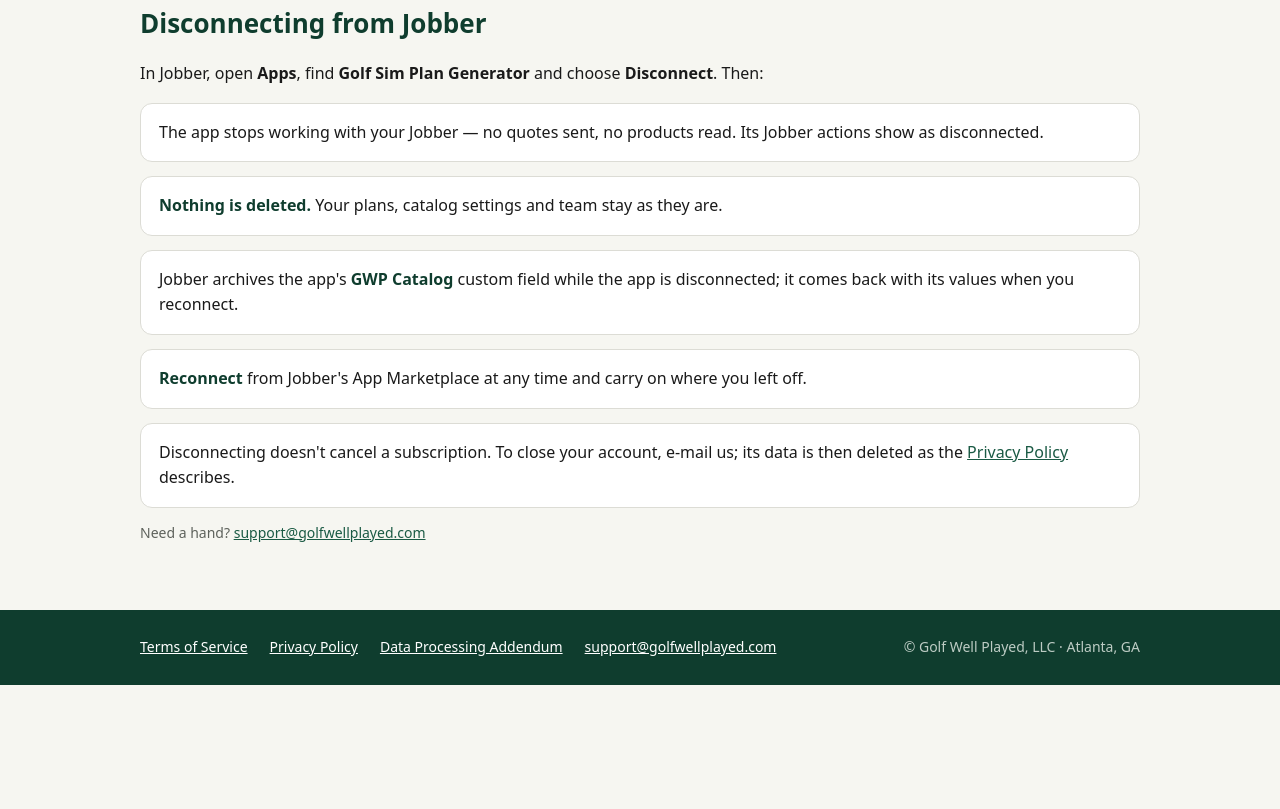
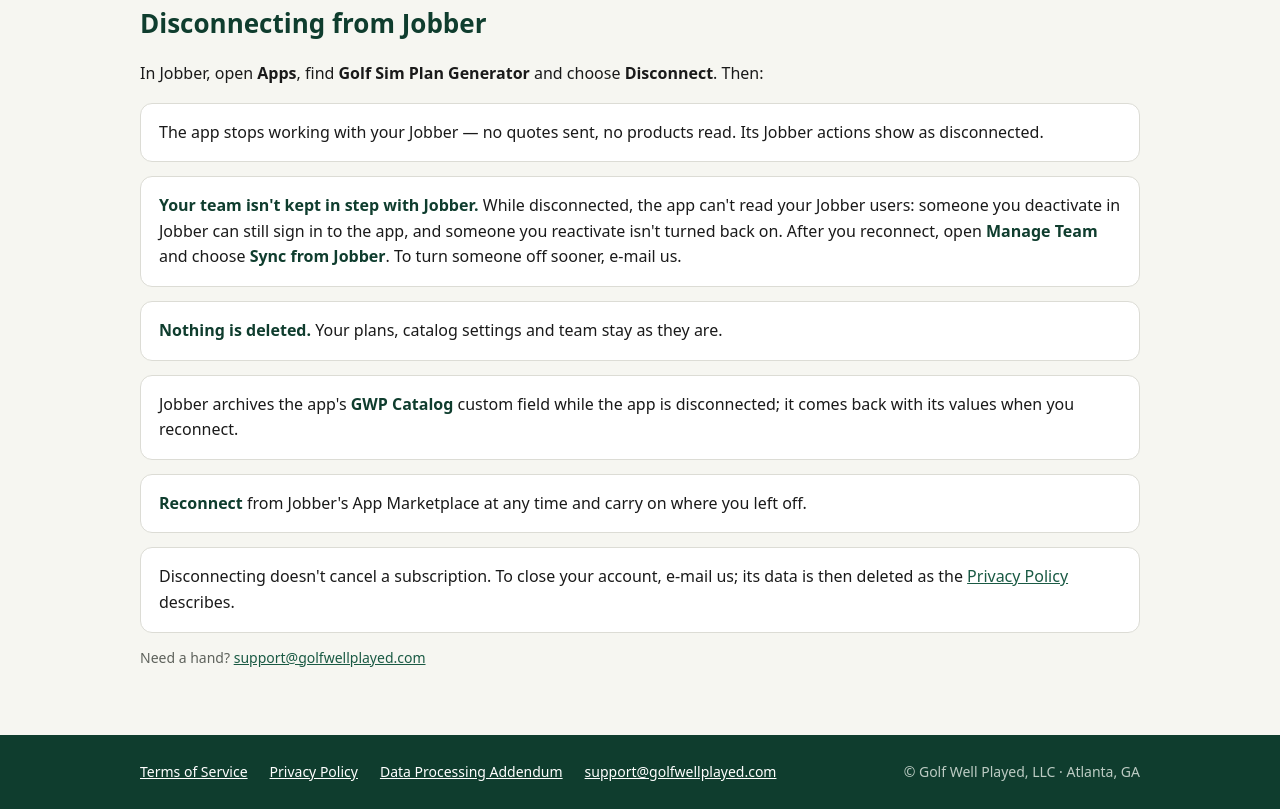
Before and after one commit to rkfarrisjr/gwp-sim-plan-generator-releases, a plain HTML site: page docs/manage.html in a window 1280 px wide. Shown: the part 1387-2196 px from the top of the page. Before the commit the page ends 2072 px from the top, so only its background shows below. Drawn offline with Linux system fonts and the light colour scheme.

Commit message:
site: Manage page - the team isn't kept in step with Jobber while disconnected; Sync from Jobber after reconnecting

```diff
--- a/docs/manage.html
+++ b/docs/manage.html
@@ -50,6 +50,9 @@
   <ul class="steps plain">
     <li>The app stops working with your Jobber — no quotes sent, no products read. Its Jobber actions show as
       disconnected.</li>
+    <li><b>Your team isn't kept in step with Jobber.</b> While disconnected, the app can't read your Jobber users: someone
+      you deactivate in Jobber can still sign in to the app, and someone you reactivate isn't turned back on. After you
+      reconnect, open <b>Manage Team</b> and choose <b>Sync from Jobber</b>. To turn someone off sooner, e-mail us.</li>
     <li><b>Nothing is deleted.</b> Your plans, catalog settings and team stay as they are.</li>
     <li>Jobber archives the app's <b>GWP Catalog</b> custom field while the app is disconnected; it comes back with its
       values when you reconnect.</li>
```
